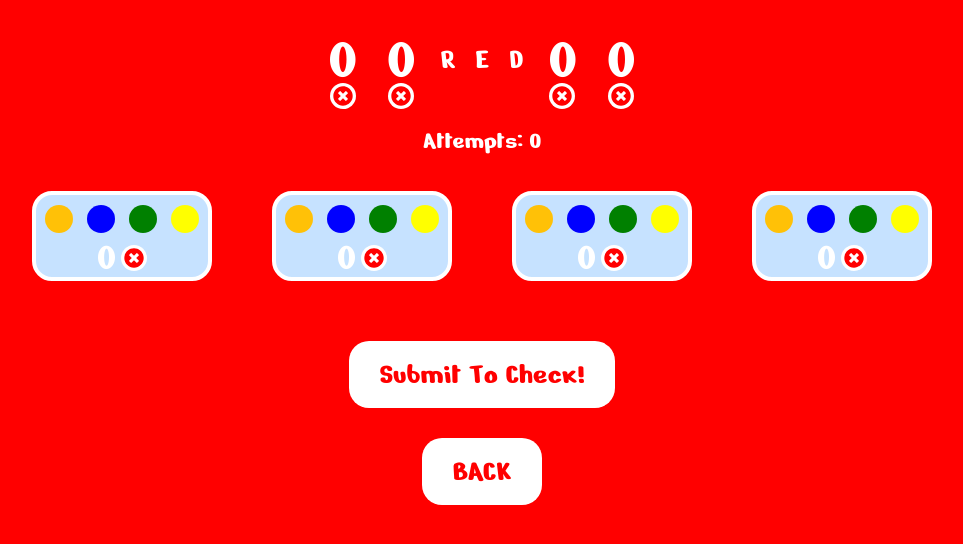
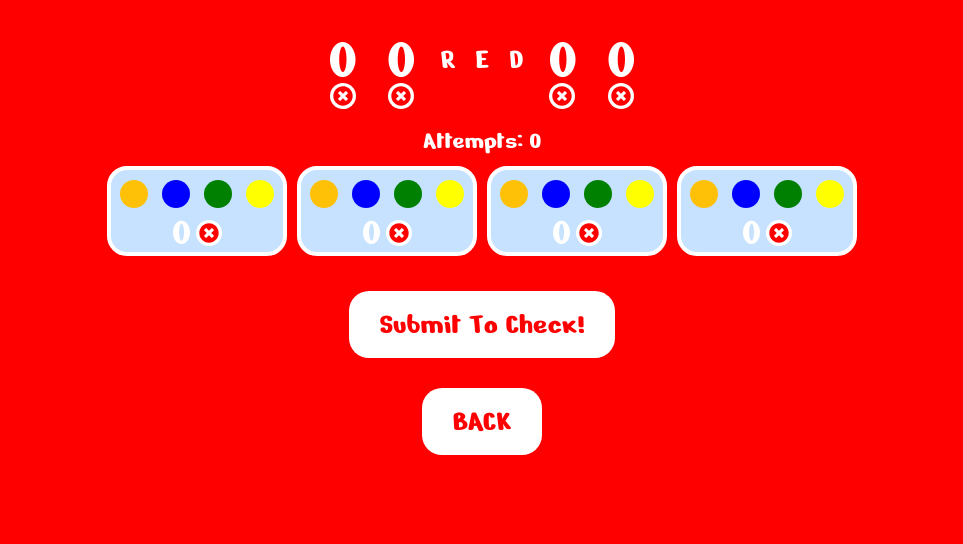
Before and after one commit to HamzaKhalifa/ooredoo-children, a React (Create React App) app: page /play in a window 1280 px wide. Shown: the top 544 px of the page, without its empty margins (158-1121 px from the left). Built offline with nearby package versions, Linux system fonts and the light colour scheme.

Commit message:
Fixed margins

```diff
--- a/src/pages/play/styles.css
+++ b/src/pages/play/styles.css
@@ -6,7 +6,7 @@
 }
 
 .play__single_circle_picker {
-    margin: 30px;
+    margin: 5px;
     background-color: #c6e2ff;
     padding: 10px;
     border-radius: 20px;
@@ -60,10 +60,3 @@
     justify-content: center;
     flex-direction: column;
 }
-
-@media screen and (max-width: 375px)
-{
-    .play__single_circle_picker {
-        margin: 5px;
-    }
-}
```
